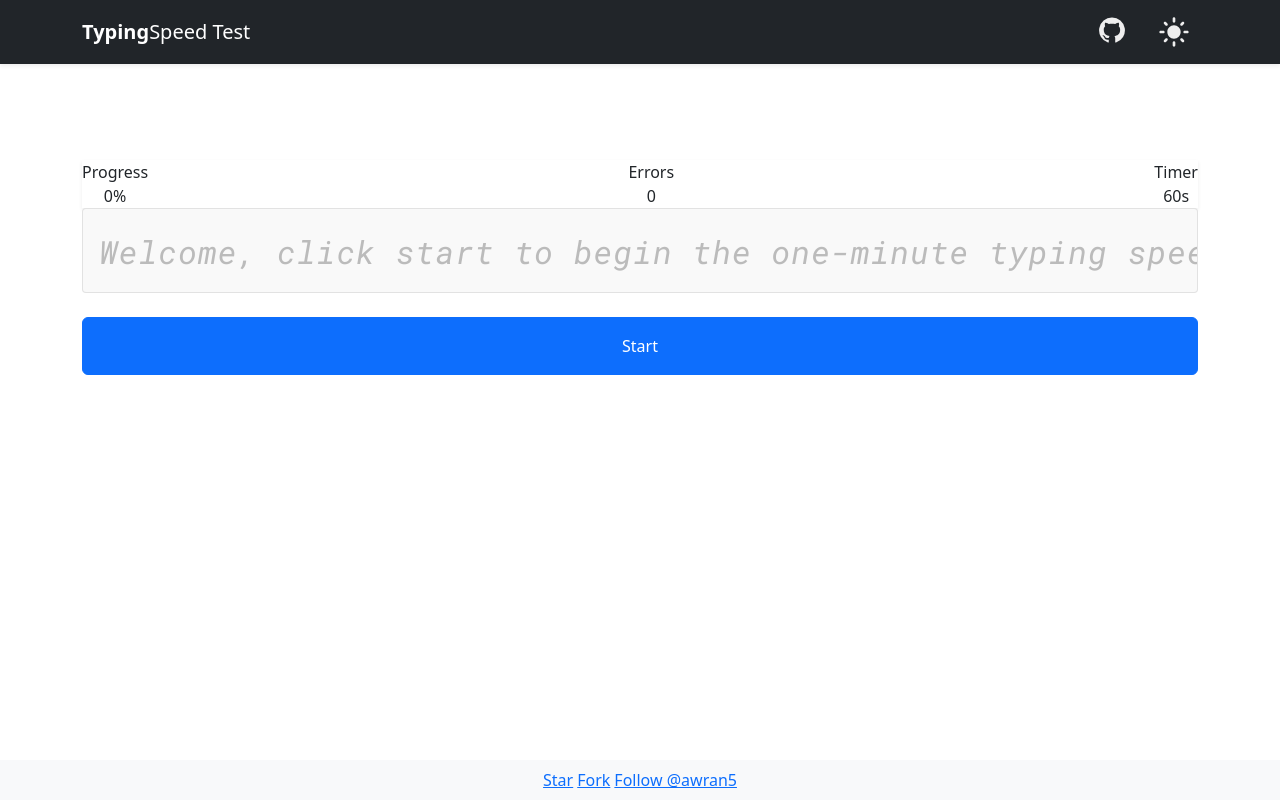
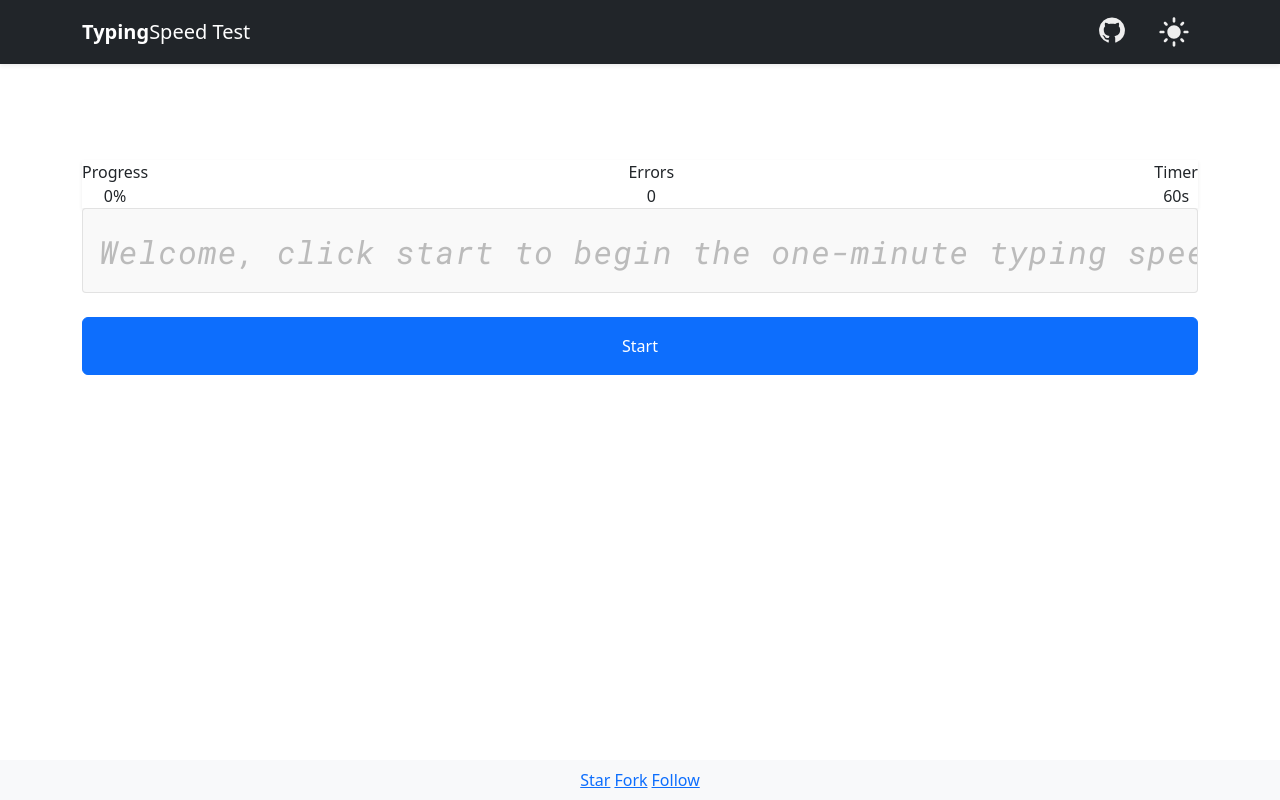
Before and after one commit to awran5/react-one-minute-speed-typing-test-ts, a React (Create React App) app: page / in a window 1280 px wide. Built offline with nearby package versions, Linux system fonts and the light colour scheme.

Commit message:
feat: add github buttons

```diff
--- a/src/Components/Footer.tsx
+++ b/src/Components/Footer.tsx
@@ -1,10 +1,10 @@
-import React from "react";
+import React, { memo } from "react";
 
 type Props = {
   theme: string;
 };
 
-export default function Footer({ theme }: Props) {
+function Footer({ theme }: Props) {
   return (
     <footer className={`text-center mt-auto ${theme === "dark" ? "bg-dark" : "bg-light"}`}>
       <div className='container'>
@@ -41,7 +41,7 @@ export default function Footer({ theme }: Props) {
               data-color-scheme='no-preference: light; light: light; dark: dark;'
               aria-label='Follow @awran5 on GitHub'
             >
-              Follow @awran5
+              Follow
             </a>
           </li>
         </ul>
@@ -49,3 +49,5 @@ export default function Footer({ theme }: Props) {
     </footer>
   );
 }
+
+export default memo(Footer);
```
